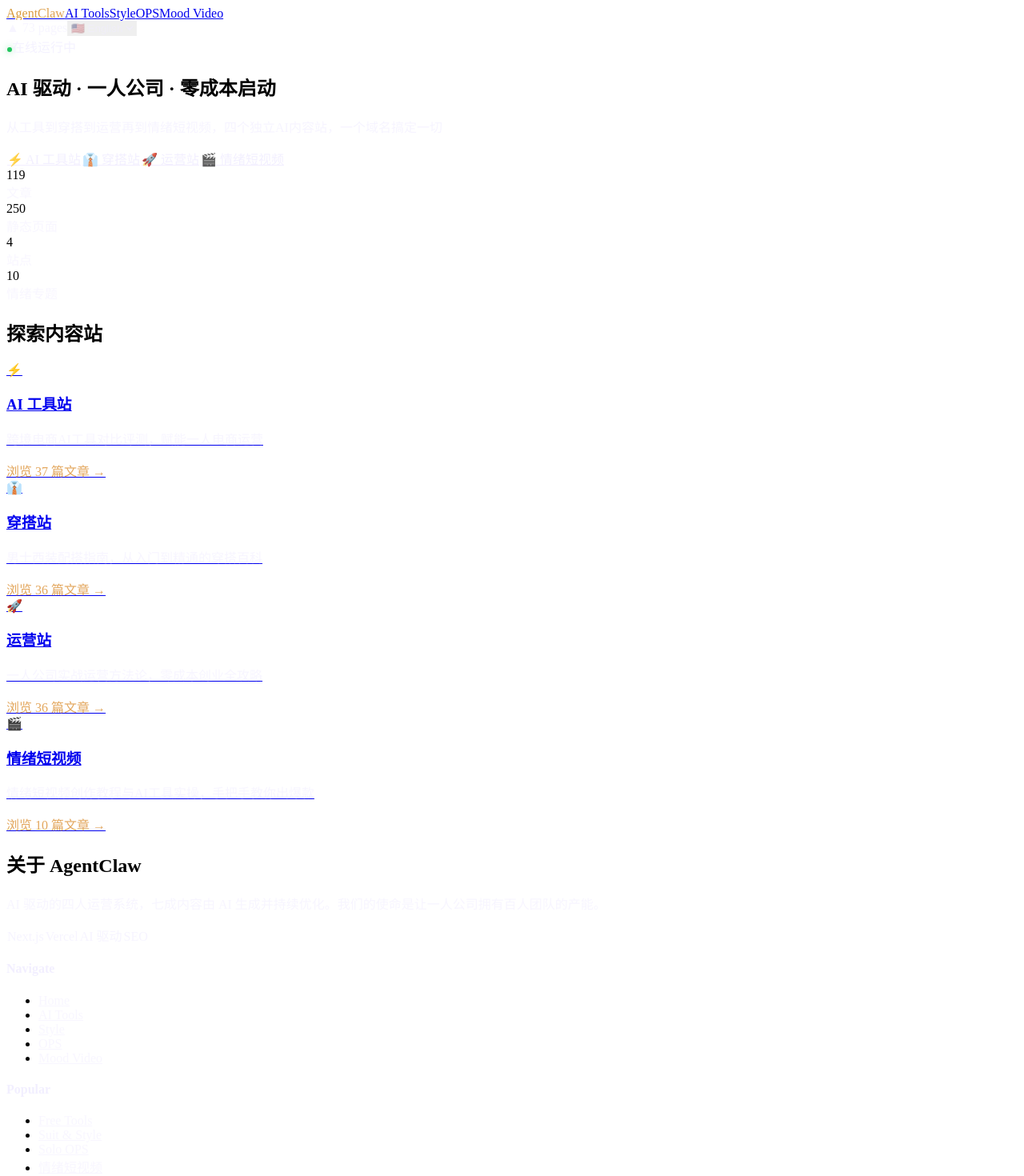
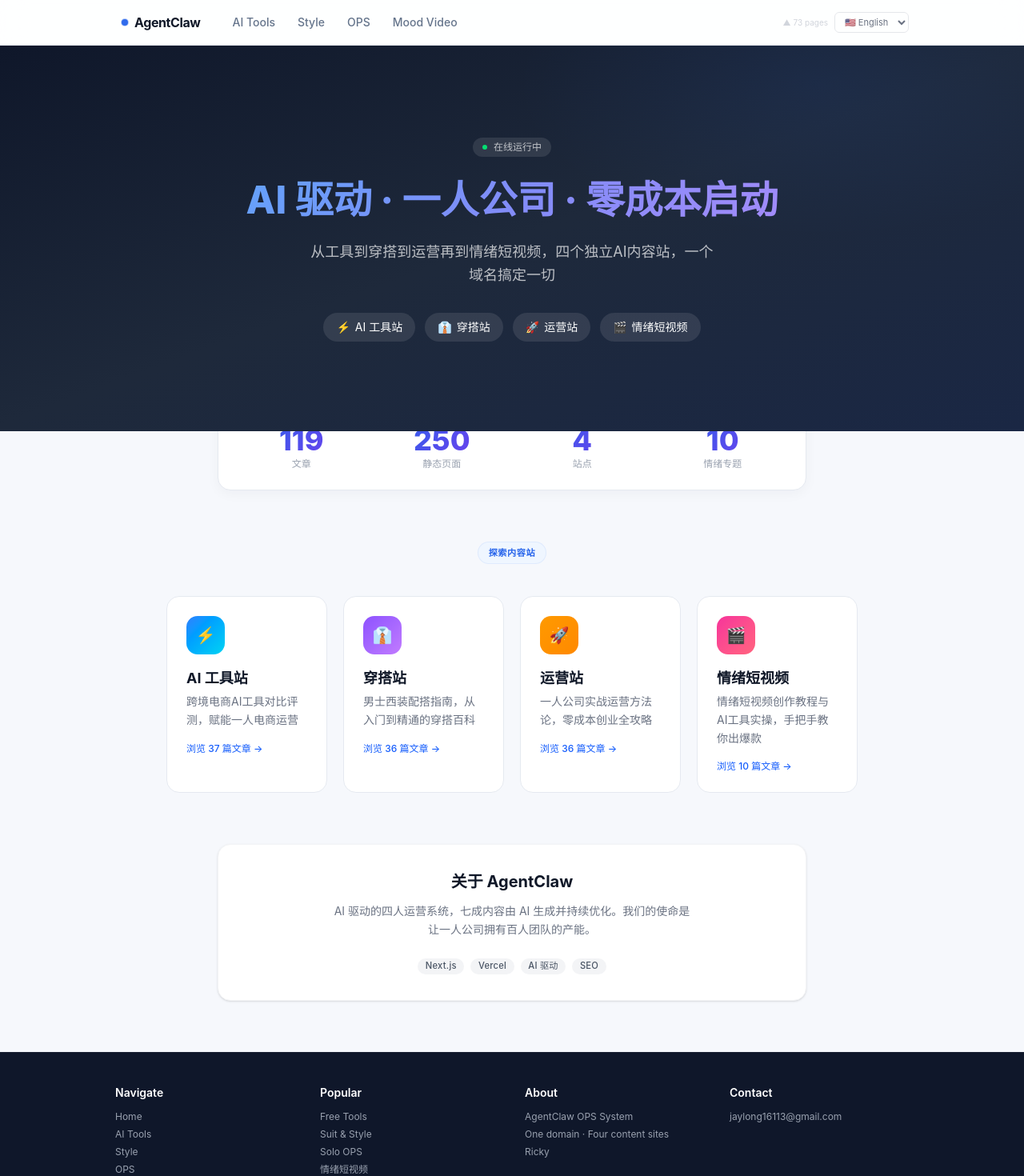
Before and after one commit to jaylong16113-design/solopilot-site, a Next.js app: page / in a window 1280 px wide. Shown: the top 1470 px of the page at 80% size. Built offline with nearby package versions, Linux system fonts and the light colour scheme.

Commit message:
redesign: clean modern white-blue theme

```diff
--- a/src/app/globals.css
+++ b/src/app/globals.css
@@ -1,143 +1,256 @@
-.article-content a {
-  color: #e3a75e;
-}
-.article-content a:hover {
-  text-decoration: underline;
+@import "tailwindcss";
+
+/* ============ Design System ============ */
+:root {
+  --color-accent: #2563eb;
+  --color-accent-light: #eff6ff;
+  --color-accent-dark: #1d4ed8;
+  --color-card: #ffffff;
+  --color-bg: #f6f8fc;
+  --color-border: #e5e9f0;
+  --color-text: #0f172a;
+  --color-muted: #64748b;
+  --color-section-alt: #f1f4fa;
+  --color-success: #22c55e;
+  --color-warm: #f59e0b;
 }
 
-/* Breadcrumb dark */
-.breadcrumb-dark a {
-  color: rgba(240,236,255,0.5);
-}
-.breadcrumb-dark a:hover {
-  color: #e3a75e;
-}
-.breadcrumb-dark span {
-  color: rgba(240,236,255,0.5);
-}
-.breadcrumb-dark .current {
-  color: rgba(240,236,255,0.35);
+body {
+  font-family: -apple-system, BlinkMacSystemFont, "Segoe UI", Roboto, "Noto Sans SC", sans-serif;
+  background: var(--color-bg);
+  color: var(--color-text);
+  scroll-behavior: smooth;
 }
 
-/* Section page banner */
-.section-banner {
-  background: linear-gradient(180deg, rgba(53,0,152,0.3) 0%, rgba(10,6,56,0) 100%);
-  border-bottom: 1px solid rgba(255,255,255,0.04);
+/* ============ Header ============ */
+.site-header {
+  background: rgba(255,255,255,0.88);
+  backdrop-filter: blur(16px);
+  -webkit-backdrop-filter: blur(16px);
+  border-bottom: 1px solid var(--color-border);
+  position: sticky;
+  top: 0;
+  z-index: 50;
+}
+.site-header .nav-link {
+  position: relative;
+  color: var(--color-muted);
+  font-weight: 500;
+  transition: color 0.2s;
+}
+.site-header .nav-link:hover {
+  color: var(--color-accent);
 }
 
-/* Article list on dark */
-.article-list-dark .article-card h3 {
-  color: #F0ECFF;
+/* Logo pulse dot */
+.logo-dot {
+  display: inline-block;
+  width: 8px;
+  height: 8px;
+  border-radius: 50%;
+  background: var(--color-accent);
+  animation: pulse-dot 2s ease-in-out infinite;
 }
-.article-list-dark .article-card p {
-  color: rgba(240,236,255,0.5);
+@keyframes pulse-dot {
+  0%, 100% { opacity: 1; box-shadow: 0 0 0 0 rgba(37,99,235,0.4); }
+  50% { opacity: 0.7; box-shadow: 0 0 0 6px rgba(37,99,235,0); }
 }
 
-/* Markdown prose dark */
-.prose-dark h1, .prose-dark h2, .prose-dark h3, .prose-dark h4 {
-  color: #F0ECFF;
+/* ============ Hero ============ */
+.hero-gradient {
+  background: linear-gradient(160deg, #0f172a 0%, #1e293b 50%, #1a2744 100%);
+  color: white;
+  position: relative;
+  overflow: hidden;
 }
-.prose-dark p, .prose-dark li {
-  color: rgba(240,236,255,0.8);
+.hero-gradient::after {
+  content: "";
+  position: absolute;
+  top: -30%;
+  right: -10%;
+  width: 60%;
+  height: 80%;
+  background: radial-gradient(ellipse, rgba(37,99,235,0.08) 0%, transparent 70%);
+  pointer-events: none;
 }
-.prose-dark strong {
-  color: #F0ECFF;
-}
-.prose-dark blockquote {
-  border-left-color: rgba(212,149,47,0.3);
-  background: rgba(255,255,255,0.04);
-  color: rgba(240,236,255,0.65);
-}
-.prose-dark table {
-  border-color: rgba(255,255,255,0.1);
-}
-.prose-dark th, .prose-dark td {
-  border-color: rgba(255,255,255,0.1);
-  color: rgba(240,236,255,0.8);
-}
-.prose-dark th {
-  background: rgba(255,255,255,0.06);
-  color: rgba(240,236,255,0.6);
-}
-.prose-dark hr {
-  border-color: rgba(255,255,255,0.06);
-}
-.prose-dark .tag-blue {
-  background: rgba(212,149,47,0.12);
-  color: #e3a75e;
-}
-.prose-dark .tag-gray {
-  background: rgba(255,255,255,0.06);
-  color: rgba(240,236,255,0.5);
-}
-.prose-dark a {
-  color: #e3a75e;
-}
-.prose-dark pre, .prose-dark code {
-  background: rgba(255,255,255,0.06);
-  color: #F0ECFF;
-}
-.prose-dark ul, .prose-dark ol {
-  color: rgba(240,236,255,0.8);
+.hero-gradient h1 {
+  background: linear-gradient(135deg, #60a5fa, #818cf8, #a78bfa);
+  -webkit-background-clip: text;
+  -webkit-text-fill-color: transparent;
+  background-clip: text;
+  font-weight: 800;
 }
 
-
-/* ===== Dark overrides for existing Tailwind classes ===== */
-.text-gray-900, .text-gray-800, .text-gray-700, .text-gray-600 {
-  color: #F0ECFF !important;
-}
-.text-gray-500, .text-gray-400 {
-  color: rgba(240,236,255,0.55) !important;
-}
-.text-blue-600, .text-blue-500 {
-  color: #e3a75e !important;
-}
-.bg-blue-50, .bg-blue-100 {
-  background: rgba(212,149,47,0.12) !important;
-}
-.bg-gray-50, .bg-gray-100 {
-  background: rgba(255,255,255,0.04) !important;
-}
-.border-gray-100, .border-gray-200 {
-  border-color: rgba(255,255,255,0.08) !important;
-}
-.border-blue-200 {
-  border-color: rgba(212,149,47,0.2) !important;
-}
-section:not(.hero-gradient) > .bg-gradient-to-b {
-  background: linear-gradient(180deg, rgba(53,0,152,0.3) 0%, transparent 100%) !important;
-}
-blockquote {
-  border-left-color: rgba(212,149,47,0.3) !important;
-  background: rgba(255,255,255,0.04) !important;
-  color: rgba(240,236,255,0.65) !important;
-}
-table th, table td {
-  border-color: rgba(255,255,255,0.1) !important;
-}
-table th {
-  background: rgba(255,255,255,0.06) !important;
-  color: rgba(240,236,255,0.6) !important;
-}
-table td {
-  color: rgba(240,236,255,0.8) !important;
+/* ============ Glass Section Labels ============ */
+.section-label {
+  display: inline-block;
+  padding: 0.3rem 0.8rem;
+  border-radius: 9999px;
+  font-size: 0.7rem;
+  font-weight: 600;
+  letter-spacing: 0.05em;
+  text-transform: uppercase;
+  color: var(--color-accent);
+  background: var(--color-accent-light);
+  border: 1px solid rgba(37,99,235,0.08);
 }
 
-/* Headings inside article content */
-.article-content h1,
-.article-content h2,
+/* ============ Features Cards ============ */
+.feature-card {
+  background: white;
+  border: 1px solid var(--color-border);
+  border-radius: 1rem;
+  padding: 1.5rem;
+  transition: all 0.3s ease;
+  cursor: pointer;
+}
+.feature-card:hover {
+  transform: translateY(-6px);
+  box-shadow: 0 16px 48px -8px rgba(15,23,42,0.1);
+  border-color: var(--color-accent);
+}
+.feature-card .card-icon {
+  width: 48px;
+  height: 48px;
+  border-radius: 14px;
+  display: flex;
+  align-items: center;
+  justify-content: center;
+  font-size: 1.25rem;
+}
+
+/* ============ Stats Bar ============ */
+.stats-card {
+  background: white;
+  border: 1px solid var(--color-border);
+  border-radius: 1rem;
+  box-shadow: 0 4px 16px rgba(15,23,42,0.04);
+}
+
+/* ============ Article List Cards ============ */
+.article-card {
+  background: white;
+  border: 1px solid var(--color-border);
+  border-radius: 0.75rem;
+  padding: 1.25rem;
+  transition: all 0.2s ease;
+}
+.article-card:hover {
+  border-color: var(--color-accent);
+  box-shadow: 0 6px 24px rgba(37,99,235,0.06);
+}
+
+/* ============ Article Content (Markdown) ============ */
+.article-content {
+  line-height: 1.85;
+}
+.article-content img {
+  border-radius: 0.75rem;
+  margin: 2rem auto;
+  max-width: 100%;
+  height: auto;
+  box-shadow: 0 2px 12px rgba(0,0,0,0.06);
+}
+.article-content h2 {
+  font-size: 1.25rem;
+  font-weight: 700;
+  margin-top: 2.5rem;
+  margin-bottom: 1rem;
+  padding-bottom: 0.5rem;
+  border-bottom: 1px solid var(--color-border);
+}
 .article-content h3 {
-  color: #F0ECFF !important;
+  font-size: 1.05rem;
+  font-weight: 600;
+  margin-top: 1.75rem;
+  margin-bottom: 0.75rem;
 }
-.article-content p,
-.article-content li {
-  color: rgba(240,236,255,0.8) !important;
+.article-content a {
+  color: var(--color-accent);
+  text-decoration: underline;
+  text-underline-offset: 2px;
 }
-.article-content hr {
-  border-color: rgba(255,255,255,0.06) !important;
+.article-content blockquote {
+  border-left: 3px solid #cbd5e1;
+  padding: 0.5rem 1rem;
+  margin: 1.5rem 0;
+  color: var(--color-muted);
+  background: #f8fafc;
+  border-radius: 0 0.5rem 0.5rem 0;
 }
 .article-content pre,
 .article-content code {
-  background: rgba(255,255,255,0.06) !important;
-  color: #F0ECFF !important;
+  font-size: 0.87rem;
+  background: #f1f5f9;
+  border-radius: 0.25rem;
+  padding: 0.15rem 0.35rem;
 }
+.article-content pre {
+  padding: 1rem;
+  overflow-x: auto;
+}
+
+@media (max-width: 640px) {
+  .article-content table { font-size: 0.75rem; }
+}
+
+/* ============ Tags / Badges ============ */
+.tag {
+  display: inline-block;
+  padding: 0.15rem 0.6rem;
+  border-radius: 9999px;
+  font-size: 0.7rem;
+  font-weight: 500;
+  letter-spacing: 0.02em;
+}
+
+/* ============ Animations ============ */
+@keyframes fadeInUp {
+  from { opacity: 0; transform: translateY(20px); }
+  to { opacity: 1; transform: translateY(0); }
+}
+.animate-fade-in-up {
+  animation: fadeInUp 0.5s ease forwards;
+}
+.animate-fade-in-up:nth-child(2) { animation-delay: 0.1s; }
+.animate-fade-in-up:nth-child(3) { animation-delay: 0.2s; }
+.animate-fade-in-up:nth-child(4) { animation-delay: 0.3s; }
+.animate-fade-in-up:nth-child(5) { animation-delay: 0.4s; }
+
+/* ============ Stat Number ============ */
+.stat-number {
+  font-size: 2.25rem;
+  font-weight: 800;
+  line-height: 1;
+  background: linear-gradient(135deg, #2563eb, #7c3aed);
+  -webkit-background-clip: text;
+  -webkit-text-fill-color: transparent;
+  background-clip: text;
+}
+
+/* ============ Footer ============ */
+.site-footer {
+  background: #0f172a;
+  color: #94a3b8;
+  border-top: 1px solid rgba(255,255,255,0.04);
+}
+.site-footer a {
+  transition: color 0.2s;
+}
+.site-footer a:hover {
+  color: #e2e8f0;
+}
+
+/* ============ Section Page Banner (tool/wear/ops/mood list) ============ */
+.section-banner {
+  background: linear-gradient(160deg, #0f172a, #1e293b);
+  color: white;
+}
+
+/* ============ Prose dark sections override ============ */
+.prose-gray h1, .prose-gray h2 {
+  color: var(--color-text);
+}
+.prose-gray p, .prose-gray li {
+  color: #334155;
+}
--- a/src/app/page.tsx
+++ b/src/app/page.tsx
@@ -3,10 +3,10 @@
 import { join } from "path";
 
 const sites = [
-  { key: "tool", emoji: "⚡", color: "from-amber-400 to-yellow-500", bg: "bg-amber-50", label: "AI 工具站", desc: "跨境电商AI工具对比评测，赋能一人电商运营" },
-  { key: "wear", emoji: "👔", color: "from-violet-400 to-purple-400", bg: "bg-violet-50", label: "穿搭站", desc: "男士西装配搭指南，从入门到精通的穿搭百科" },
-  { key: "ops", emoji: "🚀", color: "from-cyan-400 to-blue-400", bg: "bg-cyan-50", label: "运营站", desc: "一人公司实战运营方法论，零成本创业全攻略" },
-  { key: "mood", emoji: "🎬", color: "from-pink-400 to-rose-400", bg: "bg-pink-50", label: "情绪短视频", desc: "情绪短视频创作教程与AI工具实操，手把手教你出爆款" },
+  { key: "tool", emoji: "⚡", color: "from-blue-500 to-cyan-400", bg: "bg-blue-50", label: "AI 工具站", desc: "跨境电商AI工具对比评测，赋能一人电商运营" },
+  { key: "wear", emoji: "👔", color: "from-violet-500 to-purple-400", bg: "bg-violet-50", label: "穿搭站", desc: "男士西装配搭指南，从入门到精通的穿搭百科" },
+  { key: "ops", emoji: "🚀", color: "from-amber-500 to-orange-400", bg: "bg-amber-50", label: "运营站", desc: "一人公司实战运营方法论，零成本创业全攻略" },
+  { key: "mood", emoji: "🎬", color: "from-pink-500 to-rose-400", bg: "bg-pink-50", label: "情绪短视频", desc: "情绪短视频创作教程与AI工具实操，手把手教你出爆款" },
 ];
 
 function getStats() {
@@ -28,24 +28,21 @@
   return (
     <div>
       {/* Hero */}
-      <section className="hero-gradient px-4 py-20 md:py-28 text-center relative">
+      <section className="hero-gradient px-4 py-20 md:py-28 text-center">
         <div className="max-w-3xl mx-auto relative z-10">
-          <div className="inline-flex items-center gap-2 px-4 py-1.5 rounded-full text-xs mb-6"
-               style={{background: "rgba(255,255,255,0.05)", border: "1px solid rgba(255,255,255,0.08)", color: "rgba(240,236,255,0.7)"}}>
-            <span style={{width: 6, height: 6, borderRadius: "50%", background: "#22c55e", display: "inline-block", boxShadow: "0 0 8px rgba(34,197,94,0.5)"}}></span>
+          <div className="inline-flex items-center gap-2 px-3 py-1 rounded-full bg-white/10 text-xs text-white/70 mb-6">
+            <span className="w-1.5 h-1.5 rounded-full bg-green-400 inline-block"></span>
             在线运行中
           </div>
           <h1 className="text-3xl md:text-5xl font-extrabold leading-tight mb-5">
             AI 驱动 · 一人公司 · 零成本启动
           </h1>
-          <p className="text-lg max-w-lg mx-auto leading-relaxed" style={{color: "rgba(240,236,255,0.6)"}}>
+          <p className="text-lg text-white/70 max-w-lg mx-auto leading-relaxed">
             从工具到穿搭到运营再到情绪短视频，四个独立AI内容站，一个域名搞定一切
           </p>
           <div className="flex flex-wrap justify-center gap-3 mt-8">
             {sites.map(s => (
-              <Link key={s.key} href={`/${s.key}`}
-                    className="inline-flex items-center gap-1.5 px-5 py-2 rounded-full text-sm font-medium transition-all"
-                    style={{background: "rgba(255,255,255,0.06)", border: "1px solid rgba(255,255,255,0.08)", color: "rgba(240,236,255,0.85)"}}>
+              <Link key={s.key} href={`/${s.key}`} className="inline-flex items-center gap-1.5 px-4 py-2 rounded-full bg-white/10 hover:bg-white/20 text-white text-sm transition-colors">
                 <span>{s.emoji}</span> {s.label}
               </Link>
             ))}
@@ -55,7 +52,7 @@
 
       {/* Stats */}
       <section className="max-w-3xl mx-auto px-4 -mt-8">
-        <div className="stats-glass grid grid-cols-4 gap-4 p-6">
+        <div className="stats-card grid grid-cols-4 gap-4 p-6">
           {[
             { n: String(stats.articles), label: "文章" },
             { n: String(stats.pages), label: "静态页面" },
@@ -64,7 +61,7 @@
           ].map(s => (
             <div key={s.label} className="text-center">
               <div className="stat-number">{s.n}</div>
-              <div className="text-xs mt-1" style={{color: "rgba(240,236,255,0.45)"}}>{s.label}</div>
+              <div className="text-xs text-gray-400 mt-1">{s.label}</div>
             </div>
           ))}
         </div>
@@ -72,16 +69,18 @@
 
       {/* Site Cards */}
       <section className="max-w-4xl mx-auto px-4 py-16">
-        <h2 className="section-title text-center text-xl mb-8">探索内容站</h2>
-        <div className="grid md:grid-cols-2 lg:grid-cols-4 gap-4">
+        <div className="text-center mb-10">
+          <span className="section-label">探索内容站</span>
+        </div>
+        <div className="grid md:grid-cols-2 lg:grid-cols-4 gap-5">
           {sites.map((s, i) => (
             <Link key={s.key} href={`/${s.key}`} className="feature-card animate-fade-in-up block no-underline" style={{animationDelay: `${i*0.1}s`} as any}>
               <div className={`card-icon bg-gradient-to-br ${s.color} text-white mb-4`}>
                 {s.emoji}
               </div>
-              <h3 className="font-bold text-lg mb-1">{s.label}</h3>
-              <p className="text-sm leading-relaxed mb-4" style={{color: "rgba(240,236,255,0.55)"}}>{s.desc}</p>
-              <div className="flex items-center gap-1 text-xs font-medium" style={{color: "#e3a75e"}}>
+              <h3 className="font-bold text-lg mb-1 text-gray-900">{s.label}</h3>
+              <p className="text-sm text-gray-500 leading-relaxed mb-4">{s.desc}</p>
+              <div className="flex items-center gap-1 text-xs text-blue-600 font-medium">
                 <span>浏览 {stats[s.key as keyof typeof stats]} 篇文章 →</span>
               </div>
             </Link>
@@ -91,15 +90,14 @@
 
       {/* About */}
       <section className="max-w-3xl mx-auto px-4 pb-16 text-center">
-        <div className="glass-about p-8">
-          <h2 className="section-title text-xl mb-3">关于 AgentClaw</h2>
-          <p className="text-sm leading-relaxed max-w-md mx-auto mb-6" style={{color: "rgba(240,236,255,0.55)"}}>
-            AI 驱动的四人运营系统，七成内容由 AI 生成并持续优化。我们的使命是让一人公司拥有百人团队的产能。
-          </p>
-          <div className="flex flex-wrap justify-center gap-2 text-xs">
-            {["Next.js","Vercel","AI 驱动","SEO"].map(t => (
-              <span key={t} className="tag" style={{background: "rgba(255,255,255,0.06)", color: "rgba(240,236,255,0.6)", border: "1px solid rgba(255,255,255,0.06)"}}>{t}</span>
-            ))}
+        <div className="bg-white border border-gray-100 rounded-2xl p-8 shadow-sm">
+          <h2 className="text-xl font-bold mb-3 text-gray-900">关于 AgentClaw</h2>
+          <p className="text-sm text-gray-500 leading-relaxed max-w-md mx-auto mb-6">AI 驱动的四人运营系统，七成内容由 AI 生成并持续优化。我们的使命是让一人公司拥有百人团队的产能。</p>
+          <div className="flex flex-wrap justify-center gap-2 text-xs text-gray-400">
+            <span className="tag bg-gray-100 text-gray-600">Next.js</span>
+            <span className="tag bg-gray-100 text-gray-600">Vercel</span>
+            <span className="tag bg-gray-100 text-gray-600">AI 驱动</span>
+            <span className="tag bg-gray-100 text-gray-600">SEO</span>
           </div>
         </div>
       </section>
--- a/src/components/Footer.tsx
+++ b/src/components/Footer.tsx
@@ -13,40 +13,40 @@
       <div className="max-w-5xl mx-auto px-4 py-10">
         <div className="grid grid-cols-2 md:grid-cols-4 gap-8 mb-8">
           <div>
-            <h4 className="text-sm font-semibold mb-3" style={{color: "rgba(240,236,255,0.85)"}}>{t("footer_nav")}</h4>
-            <ul className="space-y-1.5 text-xs">
-              <li><Link href={p("/")} className="transition-colors" style={{color: "rgba(240,236,255,0.45)"}}>{t("nav_home")}</Link></li>
-              <li><Link href={p("/tool")} className="transition-colors" style={{color: "rgba(240,236,255,0.45)"}}>{t("nav_tool")}</Link></li>
-              <li><Link href={p("/wear")} className="transition-colors" style={{color: "rgba(240,236,255,0.45)"}}>{t("nav_wear")}</Link></li>
-              <li><Link href={p("/ops")} className="transition-colors" style={{color: "rgba(240,236,255,0.45)"}}>{t("nav_ops")}</Link></li>
-              <li><Link href={p("/mood")} className="transition-colors" style={{color: "rgba(240,236,255,0.45)"}}>{t("nav_mood")}</Link></li>
+            <h4 className="text-white text-sm font-semibold mb-3">{t("footer_nav")}</h4>
+            <ul className="space-y-1.5 text-xs text-gray-400">
+              <li><Link href={p("/")} className="hover:text-white transition-colors">{t("nav_home")}</Link></li>
+              <li><Link href={p("/tool")} className="hover:text-white transition-colors">{t("nav_tool")}</Link></li>
+              <li><Link href={p("/wear")} className="hover:text-white transition-colors">{t("nav_wear")}</Link></li>
+              <li><Link href={p("/ops")} className="hover:text-white transition-colors">{t("nav_ops")}</Link></li>
+              <li><Link href={p("/mood")} className="hover:text-white transition-colors">{t("nav_mood")}</Link></li>
             </ul>
           </div>
           <div>
-            <h4 className="text-sm font-semibold mb-3" style={{color: "rgba(240,236,255,0.85)"}}>{t("footer_popular")}</h4>
-            <ul className="space-y-1.5 text-xs">
-              <li><Link href={p("/tool/10-free-ecommerce-tools")} className="transition-colors" style={{color: "rgba(240,236,255,0.45)"}}>{t("free_tools")}</Link></li>
-              <li><Link href={p("/wear/first-suit-guide")} className="transition-colors" style={{color: "rgba(240,236,255,0.45)"}}>{t("suit_style")}</Link></li>
-              <li><Link href={p("/ops/what-is-solo-company")} className="transition-colors" style={{color: "rgba(240,236,255,0.45)"}}>Solo OPS</Link></li>
-              <li><Link href={p("/mood/emotion-short-video-basics")} className="transition-colors" style={{color: "rgba(240,236,255,0.45)"}}>情绪短视频</Link></li>
+            <h4 className="text-white text-sm font-semibold mb-3">{t("footer_popular")}</h4>
+            <ul className="space-y-1.5 text-xs text-gray-400">
+              <li><Link href={p("/tool/10-free-ecommerce-tools")} className="hover:text-white transition-colors">{t("free_tools")}</Link></li>
+              <li><Link href={p("/wear/first-suit-guide")} className="hover:text-white transition-colors">{t("suit_style")}</Link></li>
+              <li><Link href={p("/ops/what-is-solo-company")} className="hover:text-white transition-colors">Solo OPS</Link></li>
+              <li><Link href={p("/mood/emotion-short-video-basics")} className="hover:text-white transition-colors">情绪短视频</Link></li>
             </ul>
           </div>
           <div>
-            <h4 className="text-sm font-semibold mb-3" style={{color: "rgba(240,236,255,0.85)"}}>{t("footer_about_title")}</h4>
-            <ul className="space-y-1.5 text-xs">
-              <li><span className="cursor-default" style={{color: "rgba(240,236,255,0.45)"}}>{t("footer_about")}</span></li>
-              <li><span className="cursor-default" style={{color: "rgba(240,236,255,0.45)"}}>{t("footer_desc")}</span></li>
-              <li><span className="cursor-default" style={{color: "rgba(240,236,255,0.45)"}}>Ricky</span></li>
+            <h4 className="text-white text-sm font-semibold mb-3">{t("footer_about_title")}</h4>
+            <ul className="space-y-1.5 text-xs text-gray-400">
+              <li><span className="cursor-default">{t("footer_about")}</span></li>
+              <li><span className="cursor-default">{t("footer_desc")}</span></li>
+              <li><span className="cursor-default">Ricky</span></li>
             </ul>
           </div>
           <div>
-            <h4 className="text-sm font-semibold mb-3" style={{color: "rgba(240,236,255,0.85)"}}>{t("contact")}</h4>
-            <ul className="space-y-1.5 text-xs">
-              <li><a href="mailto:jaylong16113@gmail.com" className="transition-colors" style={{color: "rgba(240,236,255,0.45)"}}>jaylong16113@gmail.com</a></li>
+            <h4 className="text-white text-sm font-semibold mb-3">{t("contact")}</h4>
+            <ul className="space-y-1.5 text-xs text-gray-400">
+              <li><a href="mailto:jaylong16113@gmail.com" className="hover:text-white transition-colors">jaylong16113@gmail.com</a></li>
             </ul>
           </div>
         </div>
-        <div className="pt-6 text-xs text-center" style={{borderTop: "1px solid rgba(255,255,255,0.04)", color: "rgba(240,236,255,0.3)"}}>
+        <div className="border-t border-white/10 pt-6 text-xs text-center">
           <p>{t("footer_copyright")}</p>
         </div>
       </div>
--- a/src/components/Header.tsx
+++ b/src/components/Header.tsx
@@ -13,11 +13,9 @@
   return (
     <header className="site-header">
       <nav className="max-w-5xl mx-auto px-4 h-14 flex items-center gap-1 text-sm">
-        <Link href={prefix || "/"} className="font-bold text-base tracking-tighter mr-4 px-2 py-1 rounded-lg transition-colors flex items-center gap-2">
-          <span className="gold-dot"></span>
-          <span style={{ background: "linear-gradient(135deg, #d4952f, #e3a75e)", WebkitBackgroundClip: "text", WebkitTextFillColor: "transparent", backgroundClip: "text" }}>
-            AgentClaw
-          </span>
+        <Link href={prefix || "/"} className="font-bold text-base tracking-tight mr-4 px-2 py-1 rounded-lg hover:bg-gray-50 transition-colors flex items-center gap-2">
+          <span className="logo-dot"></span>
+          <span className="text-gray-900">AgentClaw</span>
         </Link>
         <Link href={`${prefix}/tool`} className="nav-link px-3 py-1.5 rounded-md transition-colors">
           {t("nav_tool")}
@@ -31,8 +29,8 @@
         <Link href={`${prefix}/mood`} className="nav-link px-3 py-1.5 rounded-md transition-colors">
           {t("nav_mood")}
         </Link>
-        <div className="ml-auto flex items-center gap-3">
-          <span className="text-[10px] text-gray-500 hidden sm:inline">{t("nav_pages_count", { count: 73 })}</span>
+        <div className="ml-auto flex items-center gap-2">
+          <span className="text-[10px] text-gray-300 hidden sm:inline">{t("nav_pages_count", { count: 73 })}</span>
           <LangSwitcher />
         </div>
       </nav>
```
